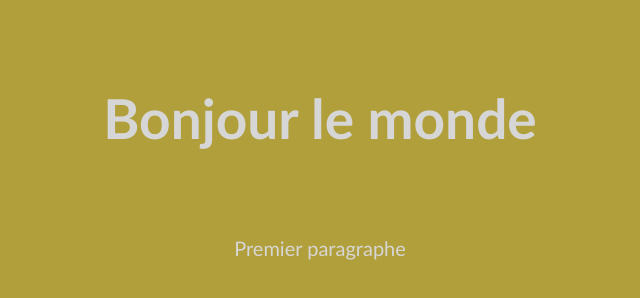
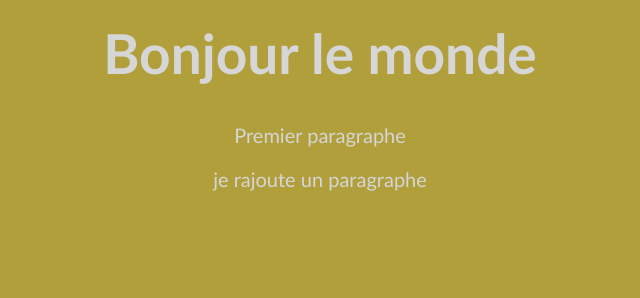
Before and after one commit to kouzmin/Training, a plain HTML site: page index.html in a window 1280 px wide. Shown: the whole page, without its empty margins (320-960 px from the left). Drawn offline with Linux system fonts and the light colour scheme.

Commit message:
message2

```diff
--- a/index.html
+++ b/index.html
@@ -11,7 +11,7 @@
         }
         h1,p{
             text-align: center;
-            margin-top:85px;
+            margin-top:20px;
             font-family: 'Trebuchet MS', 'Lucida Sans Unicode', 'Lucida Grande', 'Lucida Sans', Arial, sans-serif;
         }
         h1{
@@ -25,5 +25,6 @@
 <body>
     <h1>Bonjour le monde</h1>
     <p>Premier paragraphe </p>
+    <p>je rajoute un paragraphe</p>
 </body>
 </html>
```
